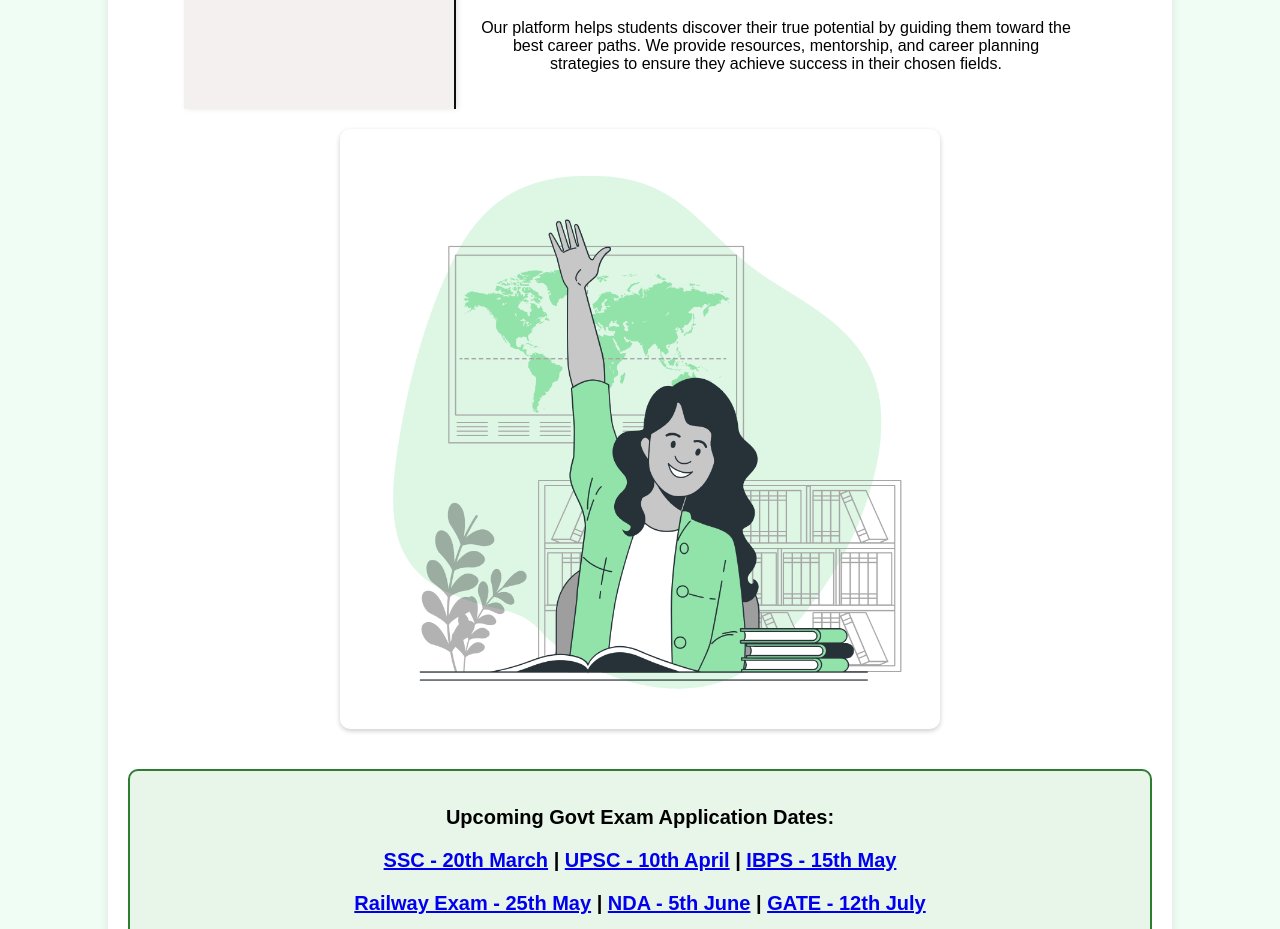
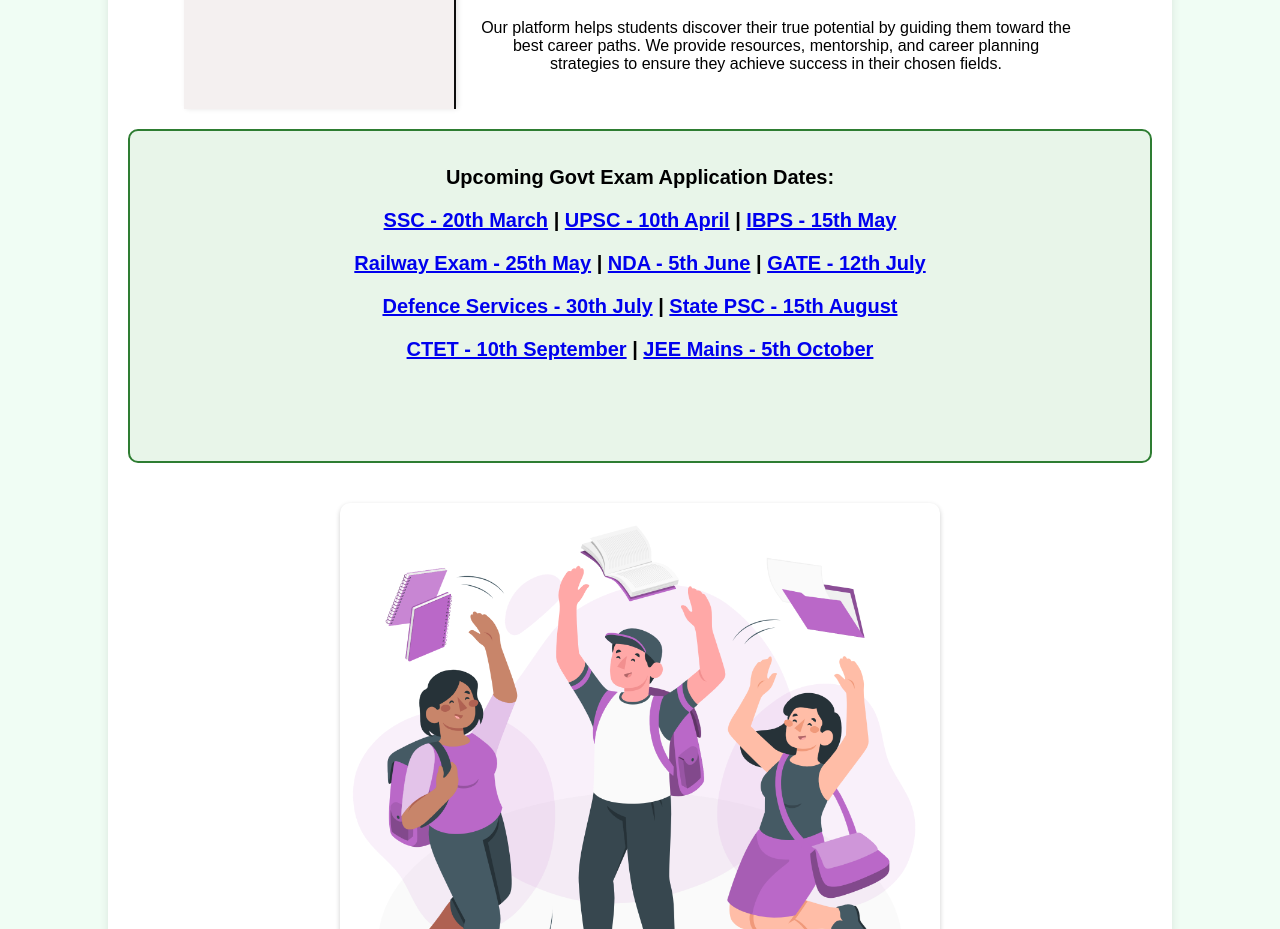
Before and after one commit to charanjegurupati/dti, a website: page index.html in a window 1280 px wide. Shown: the part 940-1869 px from the top of the page. Drawn offline with Linux system fonts and the light colour scheme.

Commit message:
Update index.html

```diff
--- a/index.html
+++ b/index.html
@@ -399,7 +399,7 @@
             100% { transform: translateY(-100%); }
         } */
 
-        .govt-exam-container {
+    .govt-exam-container {
     width: 100%;
     margin: 20px auto;
     padding: 15px;
@@ -411,7 +411,7 @@
     border-radius: 10px;
     border: 2px solid #2e7d32;
     overflow: hidden; /* Prevent overflow */
-    height: 200px; /* Set a fixed height */
+    height: 300px; /* Set a fixed height */
 }
 
 .govt-exam-content {
@@ -500,10 +500,10 @@
             <p>Our platform helps students discover their true potential by guiding them toward the best career paths. We provide resources, mentorship, and career planning strategies to ensure they achieve success in their chosen fields.</p>
         </div>
 
-        <div class="content-section">
+<!--         <div class="content-section">
             <img src="Raising hand-bro.png" alt="Exam Preparation">
-<!--             <p>Our platform helps students discover their true potential by guiding them toward the best career paths. We provide resources, mentorship, and career planning strategies to ensure they achieve success in their chosen fields.</p> -->
-        </div>
+            <p>Our platform helps students discover their true potential by guiding them toward the best career paths. We provide resources, mentorship, and career planning strategies to ensure they achieve success in their chosen fields.</p>
+        </div> -->
 
         <div class="govt-exam-container">
             <div class="govt-exam-content">
```
